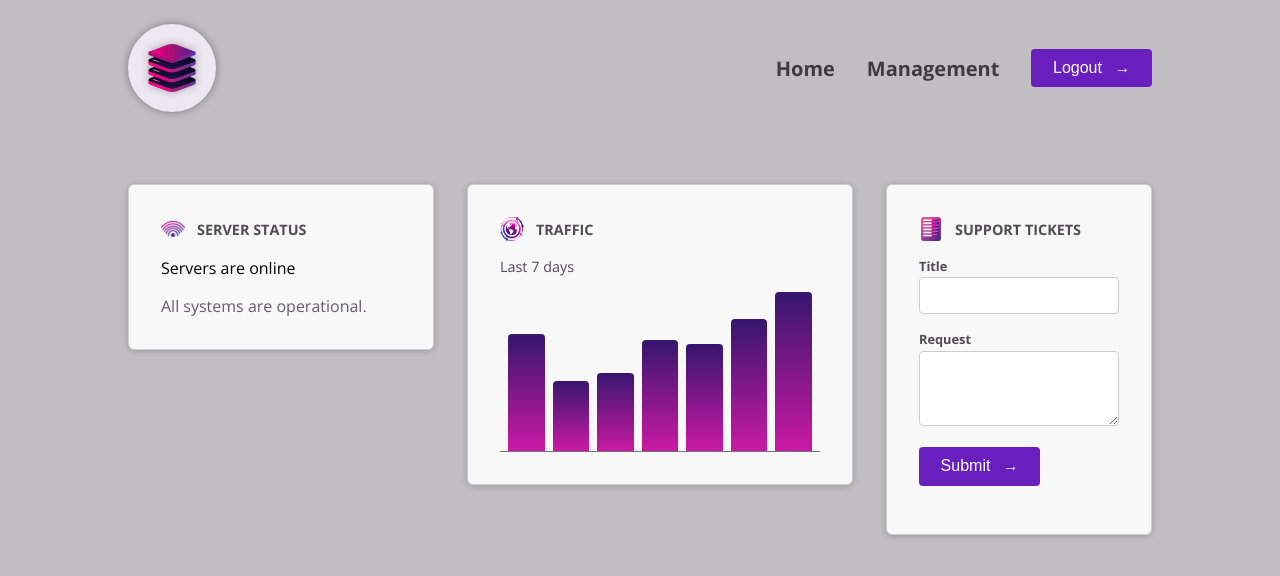
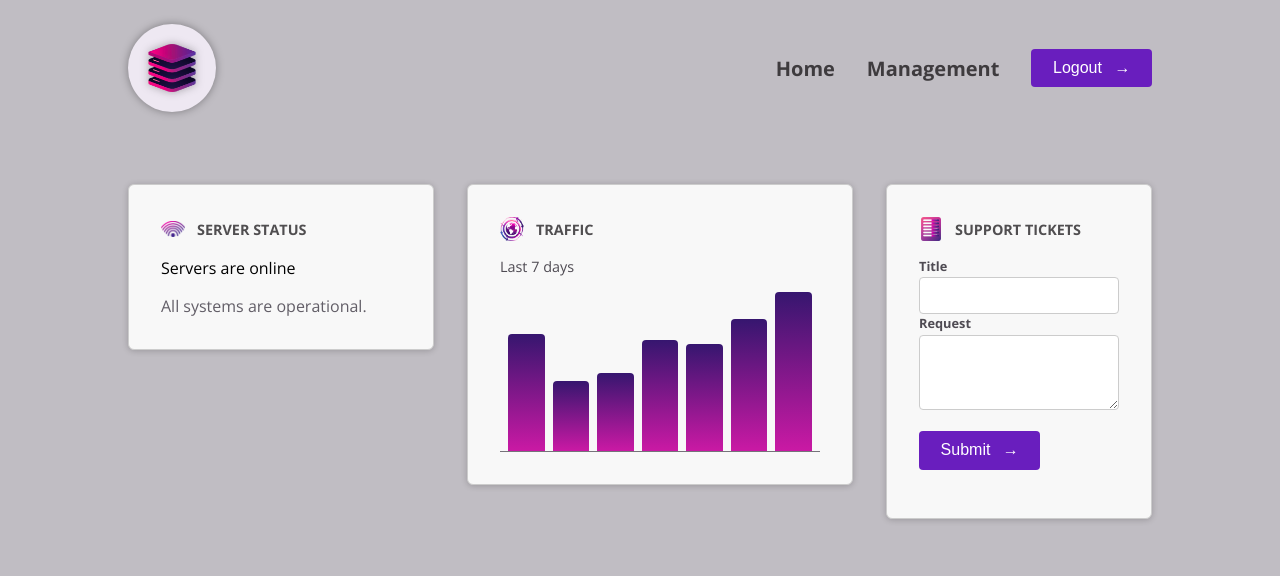
Before and after one commit to hirayGui/server-management-app, an Angular app: page / in a window 1280 px wide. Shown: the top 576 px of the page. Built offline with nearby package versions, Linux system fonts and the light colour scheme.

Commit message:
fix(Control): Corrigindo chamada do atributo class e removendo redundância

```diff
--- a/src/app/shared/control/control.html
+++ b/src/app/shared/control/control.html
@@ -1,4 +1,2 @@
-<p class="control">
-    <label for="title">{{ label() }}</label>
-    <ng-content select="input, textarea"></ng-content>
-</p>
+<label for="title">{{ label() }}</label>
+<ng-content select="input, textarea"></ng-content>
--- a/src/app/shared/control/control.ts
+++ b/src/app/shared/control/control.ts
@@ -5,7 +5,10 @@ import { Component, input, ViewEncapsulation } from '@angular/core';
   imports: [],
   templateUrl: './control.html',
   styleUrl: './control.css',
-  encapsulation: ViewEncapsulation.None
+  encapsulation: ViewEncapsulation.None,
+  host: {
+    class: 'control'
+  }
 })
 export class ControlComponent {
   label = input.required<string>();
```
